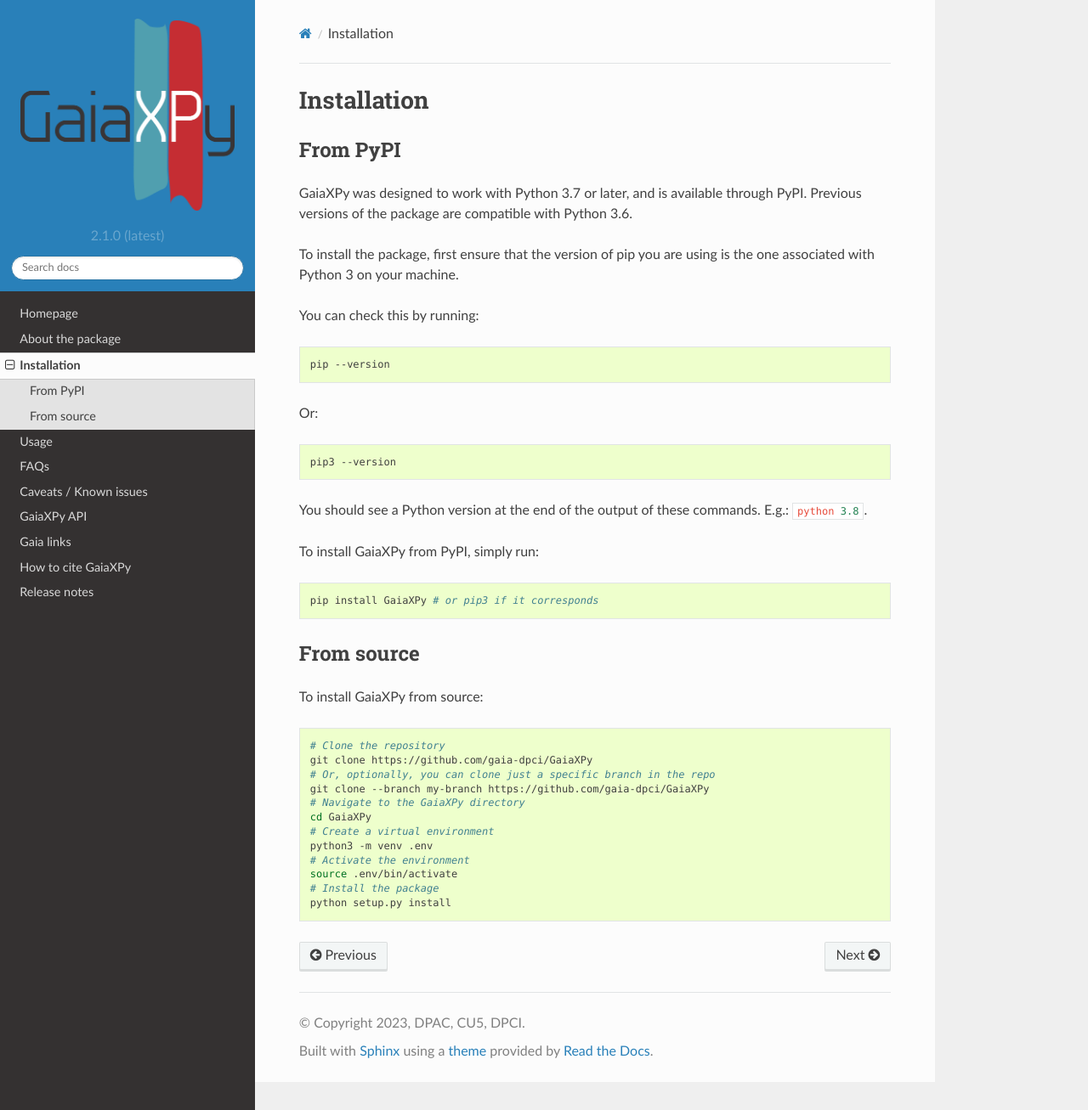
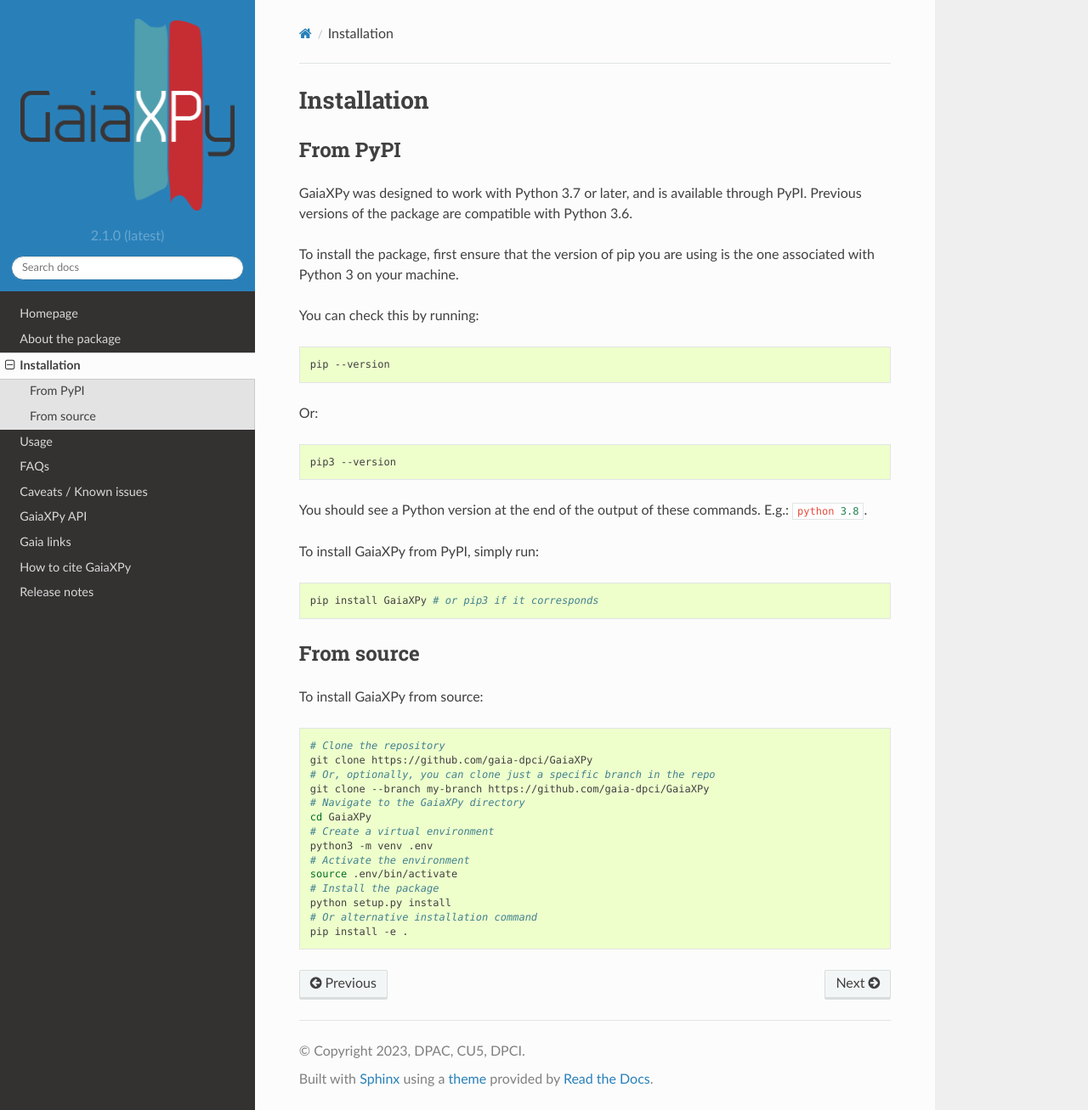
Before and after one commit to gaia-dpci/GaiaXPy, a Sphinx documentation site: the page built from docs/installation.rst, in a window 1280 px wide and 1307 px high. Shown: the whole window at 85% size. Built offline with Sphinx 7.4.7 and the Read the Docs theme 2.0.0, drawn with Linux system fonts in a browser that asks for light colours; formulas are drawn with MathJax 3.

Commit message:
Add editable install command

```diff
--- a/docs/installation.rst
+++ b/docs/installation.rst
@@ -61,3 +61,5 @@ To install GaiaXPy from source:
     source .env/bin/activate
     # Install the package
     python setup.py install
+    # Or alternative installation command
+    pip install -e .
```
